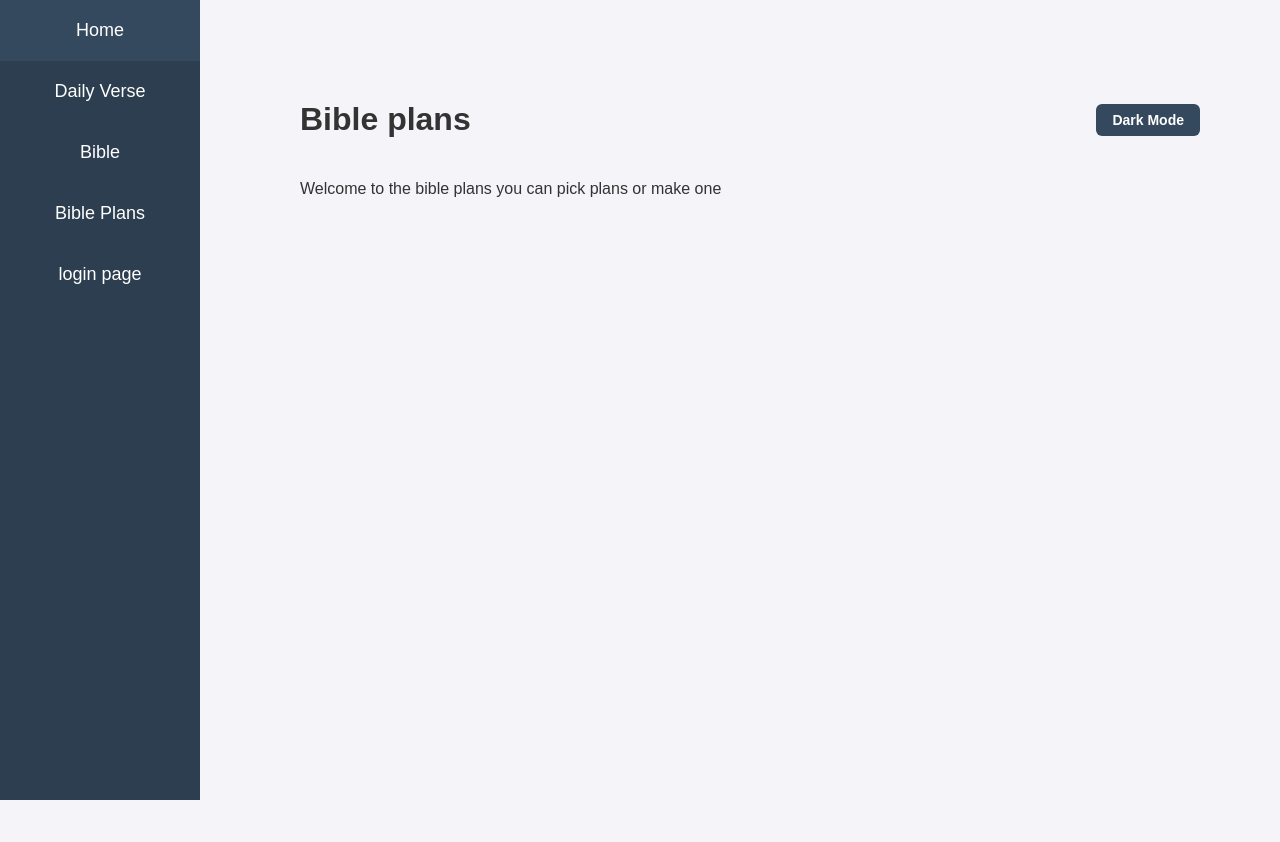
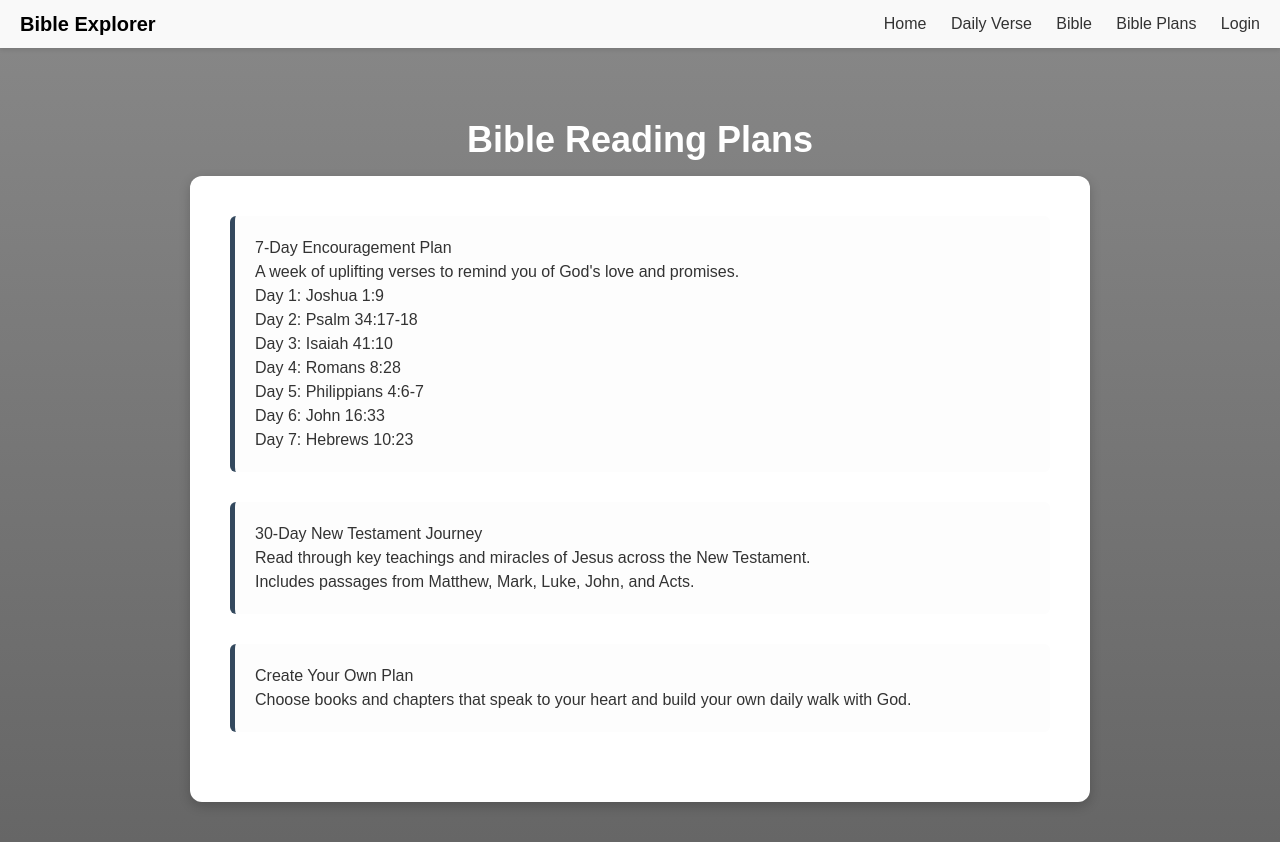
Before and after one commit to varun123-lab/-the-divine-pages-, a plain HTML site: page bible_plans.html in a window 1280 px wide. Before the commit the page ends 800 px from the top, so only its background shows below. Drawn offline with nearby package versions, Linux system fonts and the light colour scheme.

Commit message:
Update bible_plans.html

```diff
--- a/bible_plans.html
+++ b/bible_plans.html
@@ -3,137 +3,113 @@
 <head>
   <meta charset="UTF-8" />
   <meta name="viewport" content="width=device-width, initial-scale=1.0" />
-  <title>Bible Explorer</title>
-  <link rel="stylesheet" href="style.css" />
+  <title>Bible Plans</title>
+  <link rel="stylesheet" href="https://cdn.jsdelivr.net/npm/tailwindcss@2.2.19/dist/tailwind.min.css" />
+  <link href="https://fonts.googleapis.com/css2?family=Monoton&display=swap" rel="stylesheet" />
   <style>
     body {
+      margin: 0;
       font-family: Arial, sans-serif;
-      padding: 40px;
-      margin: 0;
-      background: #f4f4f9;
-      color: #333;
-      transition: background 0.3s, color 0.3s;
+      background-color: #f4f4f9;
     }
 
-    .dark-mode {
-      background: #1e1e2f;
-      color: #f1f1f1;
-    }
-
-    .ul {
-      list-style: none;
-      padding: 0;
-      margin: 0;
-      width: 200px;
-      position: fixed;
-      top: 0;
-      left: 0;
-      height: 100%;
-      background-color: #2c3e50;
-    }
-
-    .ul li a {
-      display: block;
-      padding: 20px;
-      color: white;
-      text-decoration: none;
-      text-align: center;
-      font-size: 18px;
-      transition: background-color 0.3s ease;
-    }
-
-    .ul li a:hover {
-      background-color: #34495e;
-    }
-
-    .dark-mode .ul {
-      background-color: #121212;
-    }
-
-    .dark-mode .ul li a:hover {
-      background-color: #1f1f1f;
-    }
-
-    main {
-      margin-left: 220px;
-    }
-
-    .dark-toggle {
+    .navbar {
+      background-color: rgba(255, 255, 255, 0.95);
+      padding: 10px 20px;
       display: flex;
       justify-content: space-between;
       align-items: center;
-      margin-bottom: 20px;
+      position: fixed;
+      width: 100%;
+      top: 0;
+      z-index: 1000;
+      box-shadow: 0 2px 4px rgba(0,0,0,0.1);
     }
 
-    .dark-toggle label {
-      font-size: 14px;
+    .navbar a {
+      margin-left: 20px;
+      text-decoration: none;
+      color: #333;
+      font-weight: 500;
     }
-    .dark-mode-button {
-    display: inline-flex;
-    align-items: center;
-    background-color: #34495e;
-    color: white;
-    padding: 8px 16px;
-    border-radius: 6px;
-    cursor: pointer;
-    user-select: none;
-    font-weight: bold;
-    transition: background-color 0.3s ease;
-  }
 
-  .dark-mode-button:hover {
-    background-color: #2f4356;
-  }
+    .navbar a:hover {
+      color: #d35400;
+    }
 
-  .dark-mode-button input[type="checkbox"] {
-    display: none; /* hide the default checkbox */
-  }
+    .hero {
+      padding-top: 120px;
+      padding: 120px 40px 40px;
+      background: linear-gradient(to bottom, #888, #666);
+      min-height: 100vh;
+      color: #fff;
+      text-align: center;
+    }
 
-  /* Show some visual indicator when checked */
-  .dark-mode-button input[type="checkbox"]:checked + span {
-    background-color: #1abc9c;
-    border-radius: 4px;
-    padding: 4px 8px;
-  }
+    .plans-container {
+      background-color: white;
+      color: #333;
+      max-width: 900px;
+      margin: 0 auto;
+      padding: 40px;
+      border-radius: 12px;
+      box-shadow: 0 4px 12px rgba(0,0,0,0.2);
+    }
+
+    .plan {
+      margin-bottom: 30px;
+      padding: 20px;
+      border-left: 5px solid #34495e;
+      background-color: #fdfdfd;
+      border-radius: 6px;
+      text-align: left;
+    }
+
+    .plan h2 {
+      margin-top: 0;
+    }
   </style>
 </head>
 <body>
-      <ul class="ul">
-    <li><a href="home.html">Home</a></li>
-    <li><a href="bible verse generater.html">Daily Verse</a></li>
-    <li><a href="bible.html">Bible</a></li>
-    <li><a href="bible_plans.html">Bible Plans</a></li>
-    <li><a href="login.html">login page</a></li>
+  <div class="navbar">
+    <div class="logo text-xl font-bold text-orange-700">Bible Explorer</div>
+    <div>
+      <a href="home.html">Home</a>
+      <a href="bible verse generater.html">Daily Verse</a>
+      <a href="bible.html">Bible</a>
+      <a href="bible_plans.html">Bible Plans</a>
+      <a href="login.html">Login</a>
+    </div>
+  </div>
+
+  <section class="hero">
+    <h1 class="text-4xl font-bold mb-4">Bible Reading Plans</h1>
+    <div class="plans-container">
+      <div class="plan">
+        <h2>7-Day Encouragement Plan</h2>
+        <p>A week of uplifting verses to remind you of God's love and promises.</p>
+        <ul>
+          <li>Day 1: Joshua 1:9</li>
+          <li>Day 2: Psalm 34:17-18</li>
+          <li>Day 3: Isaiah 41:10</li>
+          <li>Day 4: Romans 8:28</li>
+          <li>Day 5: Philippians 4:6-7</li>
+          <li>Day 6: John 16:33</li>
+          <li>Day 7: Hebrews 10:23</li>
         </ul>
-  <main>
-    <div class="dark-toggle">
-      <h1 class="text-2xl font-bold">Bible plans</h1>
-     <label class="dark-mode-button">
-  <input type="checkbox" id="darkModeToggle" />
-  <span>Dark Mode</span>
-</label>
+      </div>
+
+      <div class="plan">
+        <h2>30-Day New Testament Journey</h2>
+        <p>Read through key teachings and miracles of Jesus across the New Testament.</p>
+        <p>Includes passages from Matthew, Mark, Luke, John, and Acts.</p>
+      </div>
+
+      <div class="plan">
+        <h2>Create Your Own Plan</h2>
+        <p>Choose books and chapters that speak to your heart and build your own daily walk with God.</p>
+      </div>
     </div>
-
-
-    <p>
-        Welcome to the bible plans you can pick plans or make one
-
-    </p>
-  </main>
-
-  <script>
-    const toggle = document.getElementById('darkModeToggle');
-
-
-    if (localStorage.getItem('dark-mode') === 'true') {
-      document.body.classList.add('dark-mode');
-      toggle.checked = true;
-    }
-
-    toggle.addEventListener('change', () => {
-      document.body.classList.toggle('dark-mode');
-      localStorage.setItem('dark-mode', toggle.checked);
-    });
-  </script>
+  </section>
 </body>
 </html>
```
